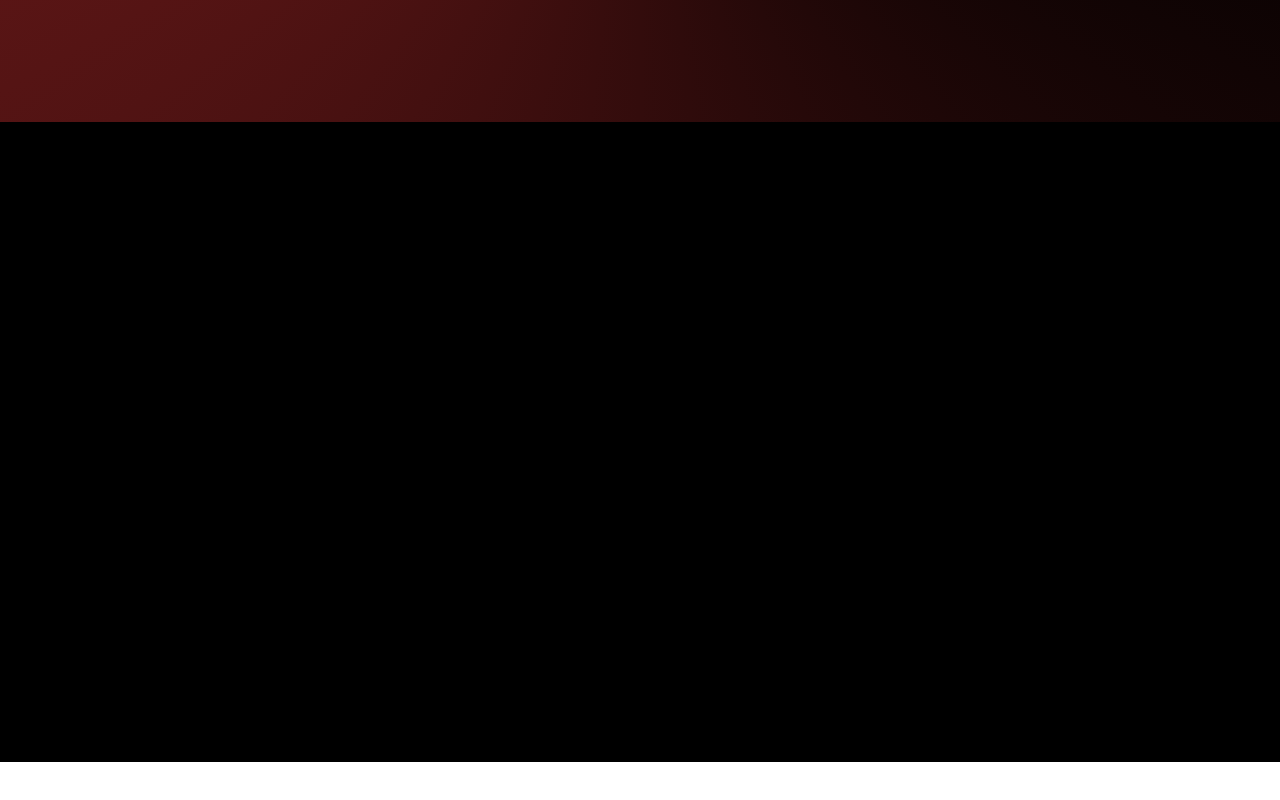
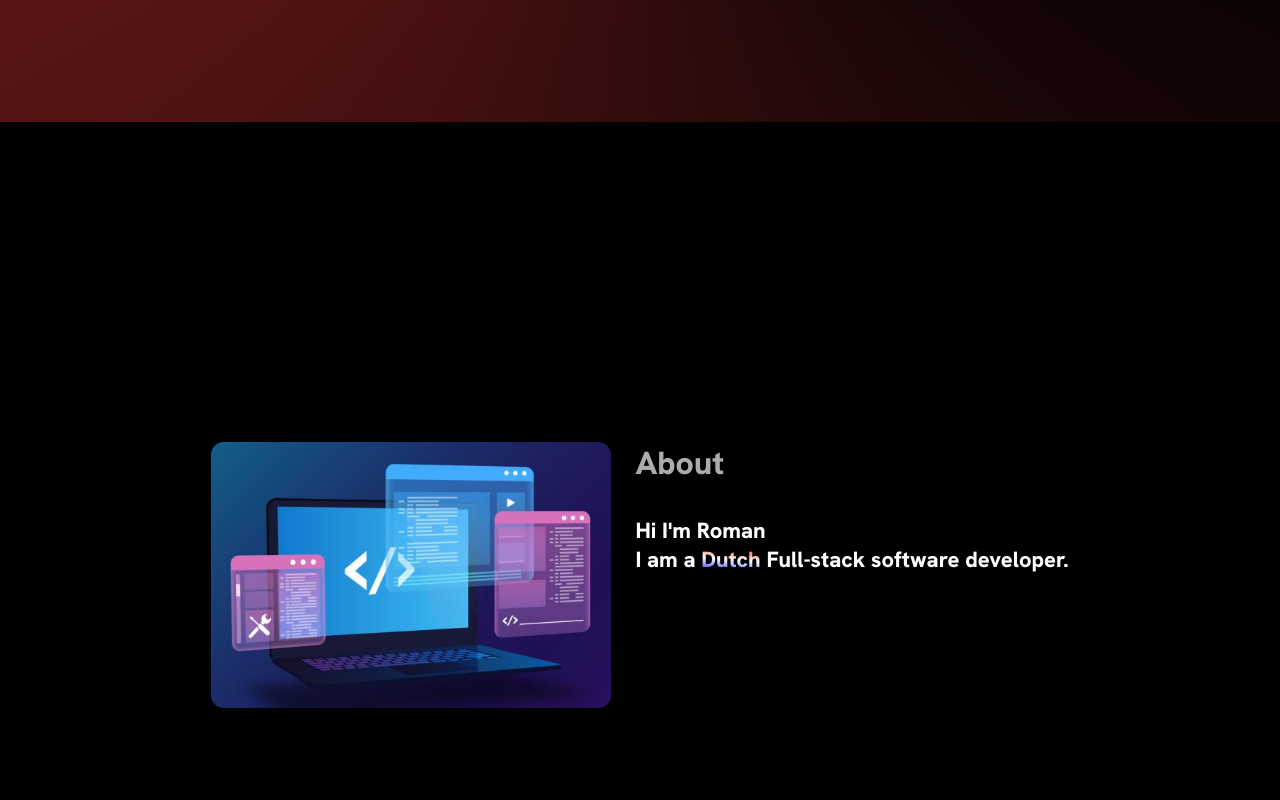
Before and after one commit to 0xRomRom/0xwebdev, a plain HTML site: page index.html in a window 1280 px wide. Shown: the part 678-1478 px from the top of the page. Before the commit the page ends 1440 px from the top, so only its background shows below. Drawn offline with Linux system fonts and the light colour scheme.

```diff
--- a/index.html
+++ b/index.html
@@ -12,7 +12,7 @@
     <div class="app">
       <header>
         <nav>
-          <img src="./assets/0xWebdev1.png" alt="Logo" class="navlogo" />
+          <img src="./assets/0xWebdev.png" alt="Logo" class="navlogo" />
           <div>
             <span class="navspan activeSpan">Home</span>
             <span class="navspan">About</span>
@@ -35,7 +35,22 @@
         </div>
         <!-- <canvas id="canvas"></canvas> -->
       </header>
-      <div class="about"></div>
+      <div class="about">
+        <img
+          src="./assets/Codegraphic.png"
+          alt="Code Graphic"
+          class="codegraphic"
+        />
+        <div class="about-textbox">
+          <h2 class="about-hero">About</h2>
+
+          <p class="about-par">
+            Hi I'm Roman<br />
+            I am a <span class="dutch">Dutch</span> Full-stack software
+            developer.
+          </p>
+        </div>
+      </div>
     </div>
   </body>
 </html>
--- a/style.css
+++ b/style.css
@@ -150,4 +150,42 @@
   width: 100%;
   padding: 20rem 0rem;
   background-color: black;
+  color: white;
+  display: flex;
+  justify-content: center;
+  align-items: flex-start;
+  gap: 1.5rem;
 }
+
+.about-textbox {
+  height: 100%;
+  position: relative;
+  display: flex;
+  flex-direction: column;
+  align-items: flex-start;
+  justify-content: flex-start;
+  gap: 2rem;
+}
+
+.codegraphic {
+  border-radius: 0.8rem;
+  width: 25rem;
+}
+
+.about-hero {
+  font-size: 2rem;
+  color: rgb(173, 172, 172);
+  bottom: 4rem;
+}
+
+.about-par {
+  font-size: 22px;
+}
+
+.dutch {
+  background-image: linear-gradient(185deg, red, white, blue);
+  background-clip: text;
+  -webkit-background-clip: text;
+  color: transparent;
+  transition: background 0.5s, transform 0.25s, opacity 0.25s;
+}
```
Also changed, not shown: assets/0xWebdev.png, assets/0xWebdev1.png (deleted), assets/Codegraphic.png (added).
